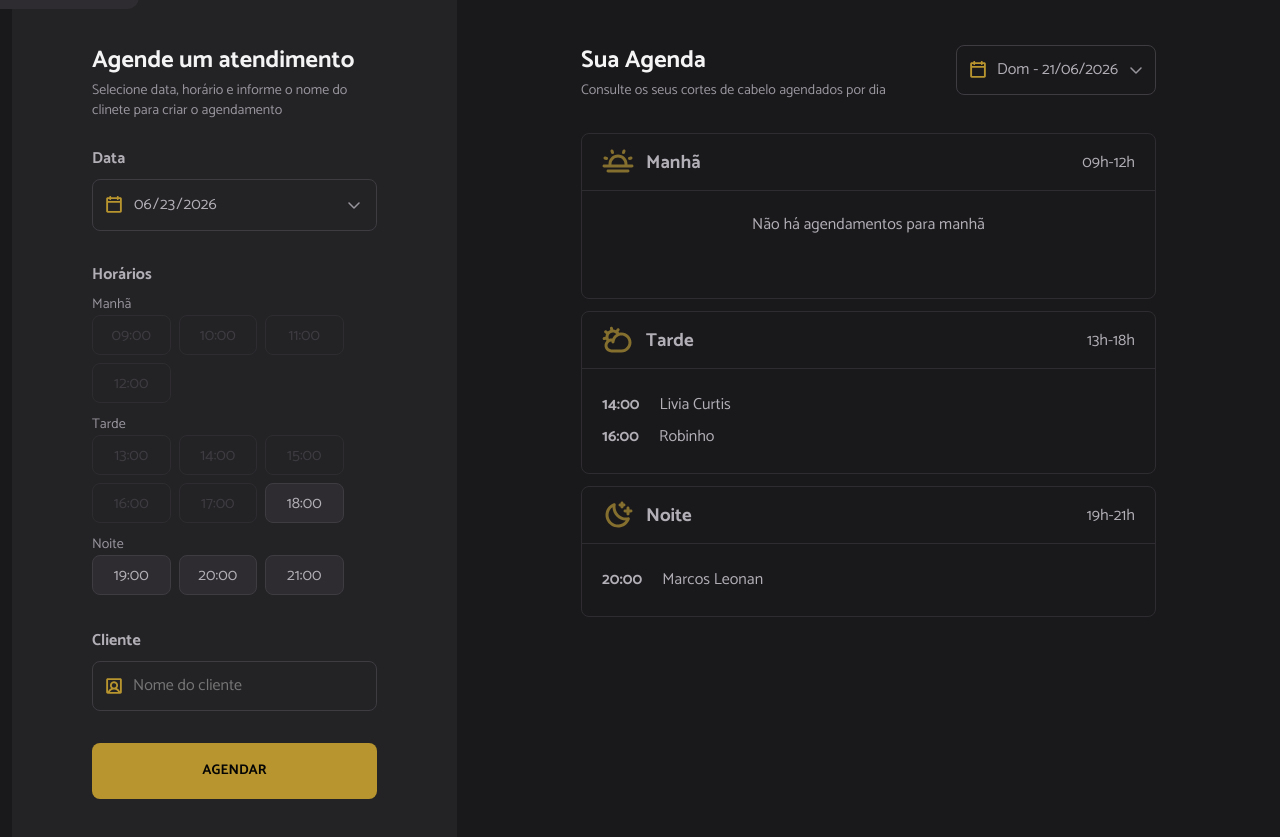
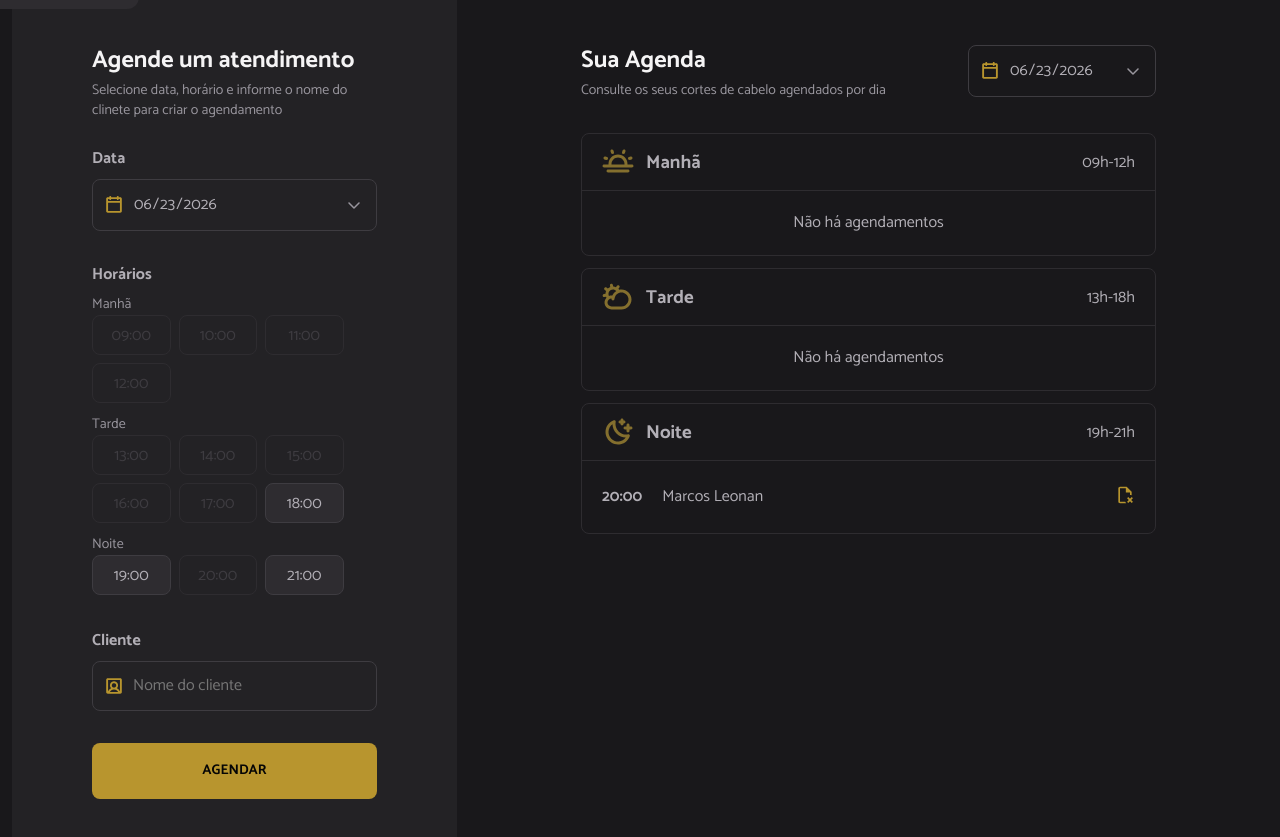
Before and after one commit to marcosleo014/hairday, a website built with webpack: page src/index.html in a window 1280 px wide. Shown: the part 47-884 px from the top of the page. Built offline with nearby package versions, Linux system fonts and the light colour scheme; data requests are answered from the project's data file.

Commit message:
Projeto funcionando

```diff
--- a/database.json
+++ /dev/null
@@ -1,5 +0,0 @@
-{
-    "appointments": [
-
-    ]
-}
--- /dev/null
+++ b/db.json
@@ -0,0 +1,28 @@
+{
+  "appointments": [
+    {
+      "id": "1782237321058",
+      "client": "Marcos Leonan",
+      "date": "2026-06-23",
+      "hour": "20:00"
+    },
+    {
+      "id": "1782237424176",
+      "client": "Fulano de Tal",
+      "date": "2026-06-24",
+      "hour": "10:00"
+    },
+    {
+      "id": "1782237431811",
+      "client": "Sicrano",
+      "date": "2026-06-24",
+      "hour": "15:00"
+    },
+    {
+      "id": "1782237439575",
+      "client": "Fulano",
+      "date": "2026-06-24",
+      "hour": "18:00"
+    }
+  ]
+}
--- a/package.json
+++ b/package.json
@@ -2,7 +2,7 @@
   "scripts": {
     "build": "webpack",
     "dev": "webpack server",
-    "server": "json-server --watch database.json --port 3333",
+    "server": "json-server --watch db.json --port 3333",
     "predeploy": "npm run build",
     "deploy": "gh-pages -d dist"
   },
--- a/src/index.html
+++ b/src/index.html
@@ -154,12 +154,7 @@
 
                 <div class="select">
                     <img src="./assets/icons/calendar.svg" alt="">
-                    <img src="./assets/icons/caretDown.svg" alt="">
-                    <select name="date-select" id="date-select">
-                        <option value="2026-06-21">
-                            Dom - 21/06/2026
-                        </option>
-                    </select>
+                    <input type="date" name="date-select" id="date-select">
                 </div>
             </header>
 
@@ -173,9 +168,9 @@
                         </p>
                     </header>
 
-                    <p class="empty-msg">Não há agendamentos para manhã</p>
+                    <p class="empty-msg">Não há agendamentos</p>
 
-                    <ul>
+                    <ul class="list-morning">
                     </ul>
                 </article>
 
@@ -187,15 +182,11 @@
                             13h-18h
                         </p>
                     </header>
-                    <ul>
-                        <li>
-                            <p>14:00</p>
-                            <p>Livia  Curtis</p>
-                        </li>
-                        <li>
-                            <p>16:00</p>
-                            <p>Robinho</p>
-                        </li>
+
+                    <p class="empty-msg">Não há agendamentos</p>
+
+                    <ul class="list-afternoon">
+
                     </ul>
                 </article>
 
@@ -207,11 +198,11 @@
                             19h-21h
                         </p>
                     </header>
-                    <ul>
-                        <li>
-                            <p>20:00</p>
-                            <p>Marcos Leonan</p>
-                        </li>
+
+                    <p class="empty-msg">Não há agendamentos</p>
+
+                    <ul class="list-night">
+
                     </ul>
                 </article>
             </div>
--- /dev/null
+++ b/src/scripts/api/api-config.js
@@ -0,0 +1,3 @@
+export const apiConfig = {
+    baseURL: 'http://localhost:3333'
+}
--- /dev/null
+++ b/src/scripts/api/api-operations.js
@@ -0,0 +1,45 @@
+import { apiConfig } from './api-config.js';
+
+// Inserir novo agendamento no servidor
+export async function newAppointment(appointment) {
+    try {
+        const response = await fetch(`${apiConfig.baseURL}/appointments`, {
+            method: 'POST',
+            headers: {
+                "Content-Type": "application/json"
+            },
+            body: JSON.stringify(appointment)
+        });
+        console.log("Agendamento criado com sucesso:", response)
+    } catch (error) {
+        console.log("Deu ruim demais:", error)
+    }
+}
+
+// Obter todos os agendamentos realidados ou em uma data específica
+export async function getAppointments(date) { //argumento opcional
+    try {
+        const response = await fetch(`${apiConfig.baseURL}/appointments`);
+        let data = await response.json();
+        if (date) {
+            data = data.filter(appointment => {
+                return appointment.date === date;
+            });
+        }
+        return data
+    } catch (error) {
+        console.log("Deu ruim demais:", error)
+    }
+}
+
+// remoção de um agendamento
+export async function deleteAppointment(id) {
+    try {
+        const response = await fetch(`${apiConfig.baseURL}/appointments/${id}`, {
+            method: 'DELETE'
+        });
+        console.log('Agendamento cancelado:', response);
+    } catch (error) {
+        console.log('Deu ruim:'), error;
+    }
+}
--- /dev/null
+++ b/src/scripts/appointmentOperations/addAppointment.js
@@ -0,0 +1,69 @@
+import { getAppointments } from '../api/api-operations.js';
+import dayjs from 'dayjs';
+import { addEventBtnDelete } from './deleteAppointment.js';
+
+export const dateSelectInput = document.querySelector('#date-select');
+const listMorning = document.querySelector('.list-morning');
+const listAfternoon = document.querySelector('.list-afternoon');
+const listNight = document.querySelector('.list-night');
+
+dateSelectInput.onchange = (event) => {
+    addAppointment(event.target.value);
+}
+
+dateSelectInput.value = dayjs().format('YYYY-MM-DD');
+
+export async function addAppointment(date) {
+    clearAppointmentDOM();
+    const appointments = await getAppointments(date);
+    appointments.forEach(item => {
+        addAppointmentDOM(item)
+    });
+    addEventBtnDelete();
+    checkMsgEMpty();
+}
+
+function addAppointmentDOM(appointment) {
+    const li = document.createElement('li');
+    const p1 = document.createElement('p');
+    const p2 = document.createElement('p');
+    const btnDelete = document.createElement('button');
+    const hour = appointment.hour;
+
+    btnDelete.dataset.id = appointment.id;
+    btnDelete.classList.add('btnDelete');
+    p1.innerText = hour;
+    p2.innerText = appointment.client;
+    li.append(p1, p2, btnDelete);
+
+    const numberHour = Number(hour.slice(0,2));
+    if (numberHour < 13) {
+        listMorning.append(li);
+    } else if (numberHour > 18) {
+        listNight.append(li);
+    } else {
+        listAfternoon.append(li);
+    };
+}
+
+function clearAppointmentDOM() {
+    listMorning.replaceChildren();
+    listNight.replaceChildren();
+    listAfternoon.replaceChildren();
+}
+
+function checkMsgEMpty() {
+    checkAppointmentLists(listMorning);
+    checkAppointmentLists(listNight);
+    checkAppointmentLists(listAfternoon);
+};
+
+function checkAppointmentLists(list) {
+    if (list.children.length) {
+        list.previousElementSibling.hidden = true;
+        list.style.padding = '20px';
+    } else {
+        list.previousElementSibling.hidden = false;
+        list.style.padding = '0px';
+    };
+};
--- /dev/null
+++ b/src/scripts/appointmentOperations/deleteAppointment.js
@@ -0,0 +1,35 @@
+import { deleteAppointment } from '../api/api-operations.js'
+import { dateInput, hoursInputs } from '../form/inputs.js'
+import { validationHours } from '../form/validationInputsHours.js';
+import { addAppointment, dateSelectInput } from './addAppointment.js';
+
+
+// função de adicionar evento para deletar o agendamento é executada no momneto em que os agendamentos são carregados na tela
+export function addEventBtnDelete() {
+
+    const btnDeteleList = document.querySelectorAll('.btnDelete');
+
+    btnDeteleList.forEach(btn => btn.onclick = async () => {
+        const id = btn.dataset.id;
+        await deleteAppointment(id);
+        addAppointment(dateSelectInput.value);
+        validationHours();
+
+         testInputHourDisable(btn)
+
+
+    });
+}
+
+// descobre se tem ou não que reativar o input hour
+function testInputHourDisable(btn) {
+    const hour = btn.previousElementSibling.previousElementSibling.innerText;
+    if(dateInput.value === dateSelectInput.value) {
+        hoursInputs.forEach(inputRadio => {
+            if(inputRadio.closest('label').innerText === hour) {
+                inputRadio.disabled = false;
+                console.log(inputRadio)
+            };
+        })
+    }
+}
--- a/src/scripts/form/inputs.js
+++ b/src/scripts/form/inputs.js
@@ -3,4 +3,4 @@ const dateInput = document.querySelector('#appointment-date');
 const hoursInputs = document.querySelectorAll('input[type="radio"]');
 const nameClientInput = document.querySelector('#name-client');
 
-export {form, dateInput, hoursInputs, nameClientInput}
+export {form, dateInput, hoursInputs, nameClientInput};
--- a/src/scripts/form/submit.js
+++ b/src/scripts/form/submit.js
@@ -1,12 +1,22 @@
 import {form, hoursInputs, dateInput, nameClientInput} from './inputs';
+import { newAppointment, getAppointments } from '../api/api-operations.js'
+import { addAppointment, dateSelectInput } from '../appointmentOperations/addAppointment.js';
+import dayjs from 'dayjs';
 
-form.onsubmit = (event) => {
+form.onsubmit = async (event) => {
     event.preventDefault();
     const hourInput = document.querySelector('input[type="radio"]:checked');
     const appointment = {
+        id: Date.now().toString(),
         client: nameClientInput.value,
         date: dateInput.value,
         hour: hourInput.value
-    }
-    console.log(appointment)
+    };
+    console.log('Agendamento:', appointment);
+    await newAppointment(appointment);
+    await getAppointments();
+    hourInput.disabled = true;
+    form.reset();
+    dateInput.value = appointment.date;
+    addAppointment(dateSelectInput.value);
 }
--- a/src/scripts/form/validationInputsHours.js
+++ b/src/scripts/form/validationInputsHours.js
@@ -1,5 +1,6 @@
 import dayjs from 'dayjs';
 import {form, dateInput, hoursInputs, nameClientInput} from './inputs';
+import { getAppointments } from '../api/api-operations.js';
 
 const dateNow = dayjs();
 const dateNowFormat = dateNow.format('YYYY-MM-DD');
@@ -8,13 +9,14 @@ const dateNowFormat = dateNow.format('YYYY-MM-DD');
 dateInput.value = dateNowFormat;
 dateInput.min = dateNowFormat;
 
-validationHours();
 dateInput.onchange = () => {
     validationHours();
     clearInputsRadio();
+    avaliableHours();
 };
 
-function validationHours() {
+export function validationHours() {
+    console.log('função validationHours executada')
     const dateInputFormat = dateInput.value;
     if (dateNowFormat === dateInputFormat){
         hoursInputs.forEach((input) => {
@@ -31,6 +33,14 @@ function validationHours() {
     };
 };
 
+// desativa os inputs hours de acordo com a presença dos agendamentos no servidor
+export async function avaliableHours() {
+    const appointmentsToday = await getAppointments(dateInput.value);
+    appointmentsToday.forEach(item => {
+        document.querySelector(`input[type='radio'][value='${item.hour}']`).disabled = true;
+    })
+}
+
 function clearInputsRadio() {
     hoursInputs.forEach(input => input.checked = false);
 };
--- /dev/null
+++ b/src/scripts/load.js
@@ -0,0 +1,8 @@
+import { validationHours, avaliableHours } from './form/validationInputsHours.js';
+import { addAppointment, dateSelectInput } from './appointmentOperations/addAppointment.js';
+
+window.addEventListener('load', (event) =>{
+    validationHours();
+    avaliableHours();
+    addAppointment(dateSelectInput.value);
+});
--- a/src/styles/appointments.css
+++ b/src/styles/appointments.css
@@ -22,23 +22,16 @@
             position: relative;
             height: fit-content;
             width: fit-content;
-            img:nth-child(1), img:nth-child(2) {
+            img:nth-child(1) {
                 position: absolute;
                 top: 50%;
                 transform: translateY(-50%);
                 z-index: -1;
-            }
-            img:nth-child(1) {
                 width: 20px;
                 height: 20px;
                 left: 12px;
             }
-            img:nth-child(2) {
-                width: 16px;
-                height: 16px;
-                right: 12px;
-            }
-            select {
+            input {
                 cursor: pointer;
                 padding: 12px 36px 12px 40px;
                 background-color: transparent;
@@ -46,10 +39,14 @@
                 color: var(--gray-200);
                 border-radius: 8px;
                 border: 1px solid var(--gray-500);
+                position: relative;
 
-                appearance: none;
-                -webkit-appearance: none;
-                -moz-appearance: none;
+                &::-webkit-calendar-picker-indicator {
+                    background-image: url(../assets/icons/caretDown.svg);
+                    position: absolute;
+                    right: 12px;
+                    cursor: pointer;
+                }
                 &:hover {
                     border: 1px solid var(--yellow-dark);
                     outline: none;
@@ -82,6 +79,7 @@
             }
 
             .empty-msg {
+                font: var(--text-md);
                 padding: 20px;
                 text-align: center;
             }
@@ -98,7 +96,21 @@
                         font: var(--title-md);
                     }
                     p:nth-child(2) {
+                        flex: 1;
                         font: var(--text-md);
+                    }
+                    button {
+                        background-image: url(../assets/icons/delete.svg);
+                        background-size: contain;
+                        width: 20px;
+                        height: 20px;
+                        background-color: transparent;
+                        border: none;
+                        outline: none;
+                        cursor: pointer;
+                        &:hover {
+                            background-image: url(../assets/icons/delete-hover.svg);
+                        }
                     }
                 }
             }
--- a/src/styles/new-appointment.css
+++ b/src/styles/new-appointment.css
@@ -70,9 +70,11 @@
         }
 
         input[type="date"] {
+            position: relative;
             &::-webkit-calendar-picker-indicator {
                 background-image: url(../assets/icons/caretDown.svg);
-                margin-right: 12px;
+                position: absolute;
+                right: 12px;
                 cursor: pointer;
             }
         }
```
Also changed, not shown: src/scripts/main.js (+7 -3 lines), src/assets/icons/delete-hover.svg (added), src/assets/icons/delete.svg (added).
